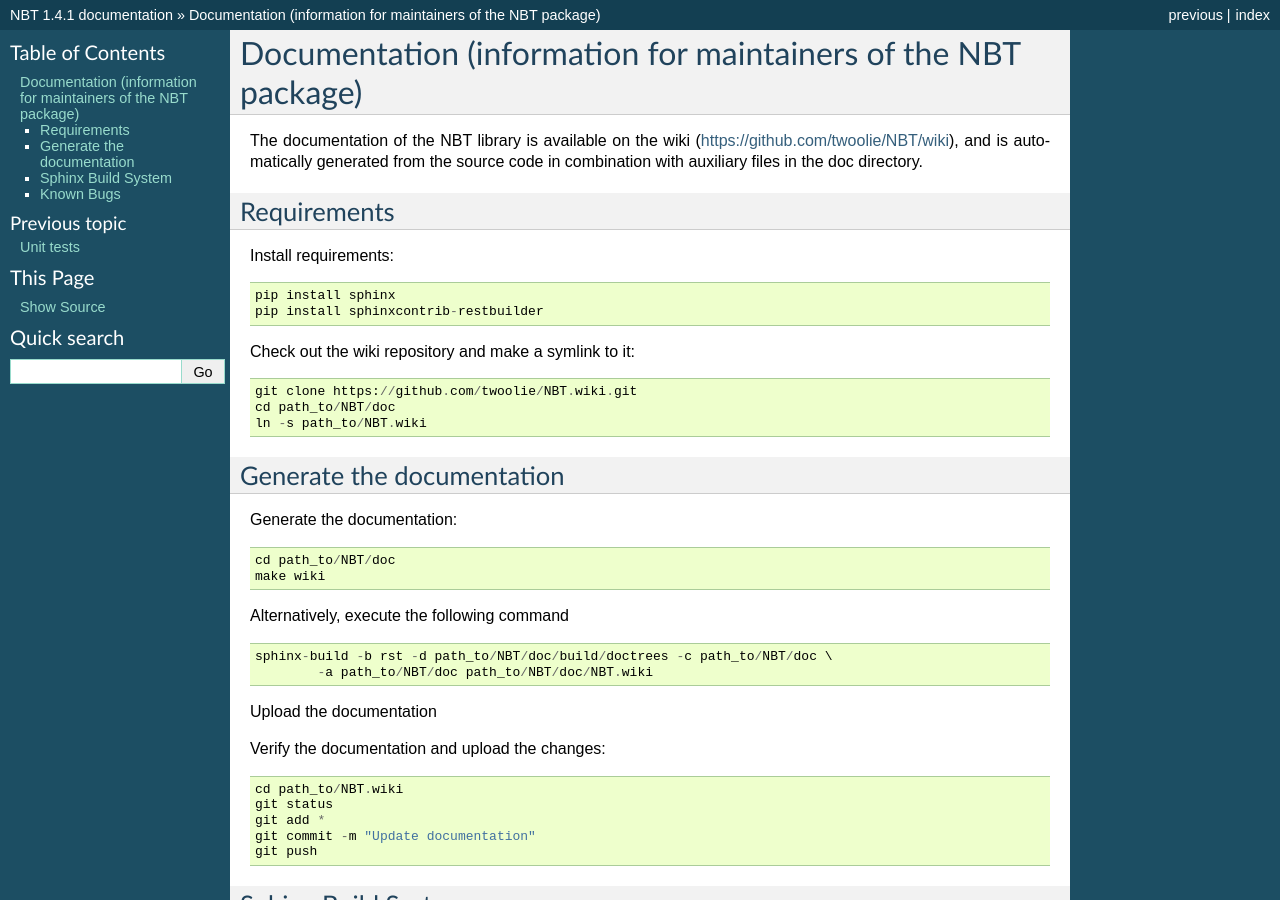
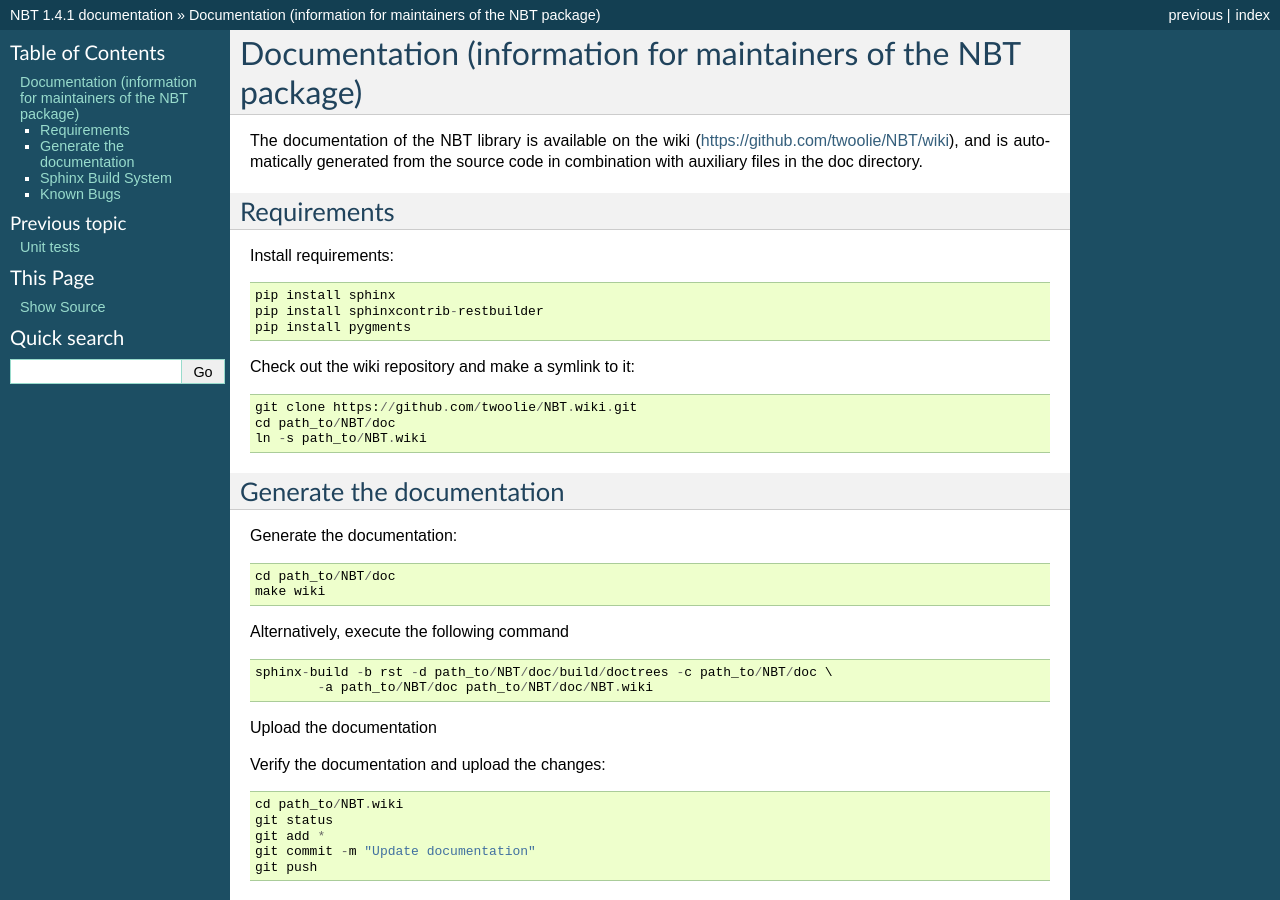
Before and after one commit to twoolie/NBT, a Sphinx documentation site: the page built from doc/documentation.rst, in a window 1280 px wide and 900 px high. Built offline with Sphinx 7.4.7, drawn with Linux system fonts in a browser that asks for light colours.

Commit message:
Syntax highlighting in documentation.

```diff
--- a/doc/documentation.rst
+++ b/doc/documentation.rst
@@ -14,6 +14,7 @@
 
     pip install sphinx
     pip install sphinxcontrib-restbuilder
+    pip install pygments
 
 Check out the wiki repository and make a symlink to it::
 
```
